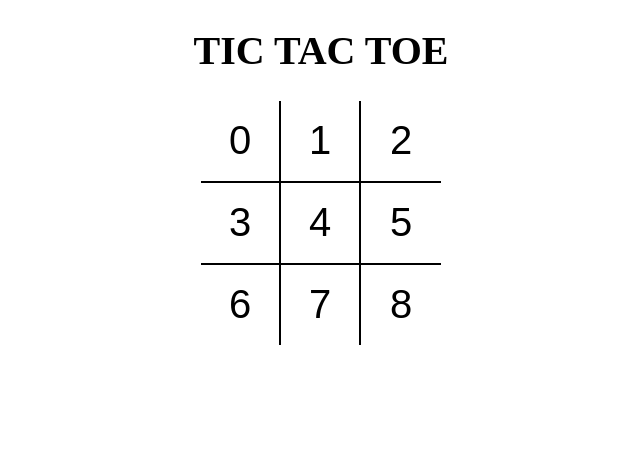
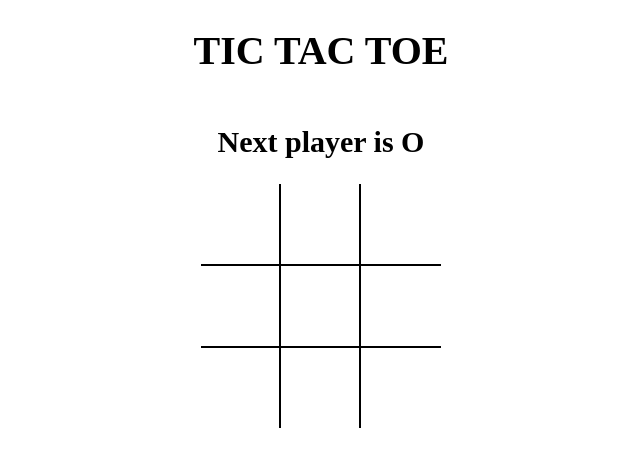
Before and after one commit to 0devika/tictactoe, a React (Vite) app: page / in a window 1280 px wide. Shown: the top 466 px of the page, without its empty margins (319-959 px from the left). Built offline with nearby package versions, Linux system fonts and the light colour scheme.

Commit message:
calculate winner and lift up state

```diff
--- a/src/App.jsx
+++ b/src/App.jsx
@@ -1,11 +1,41 @@
-import React from 'react';
+import React, { useState } from 'react';
 import Board from './components/Board';
-import  "./styles/root.scss";
+import { calculateWinner } from './helpers';
+
+import './styles/root.scss';
+
 const App = () => {
+  const [board, setBoard] = useState(Array(9).fill(null));
+  const [isXNext, setIsXNext] = useState(false);
+
+  const winner = calculateWinner(board);
+  const message = winner
+    ? `Winner is ${winner}`
+    : `Next player is ${isXNext ? 'X' : 'O'}`;
+
+  const handleSquareClick = position => {
+    if (board[position] || winner) {
+      return;
+    }
+
+    setBoard(prev => {
+      return prev.map((square, pos) => {
+        if (pos === position) {
+          return isXNext ? 'X' : 'O';
+        }
+
+        return square;
+      });
+    });
+
+    setIsXNext(prev => !prev);
+  };
+
   return (
     <div className="app">
       <h1>TIC TAC TOE</h1>
-      <Board />
+      <h2>{message}</h2>
+      <Board board={board} handleSquareClick={handleSquareClick} />
     </div>
   );
 };
--- a/src/components/Board.jsx
+++ b/src/components/Board.jsx
@@ -1,26 +1,35 @@
 import React from 'react';
 import Square from './Square';
 
-const board = () => {
+const Board = ({board,handleSquareClick}) => {
+  const renderSquare = position => {
+    return (
+      <Square
+        value={board[position]}
+        onClick={() => handleSquareClick(position)}
+      />
+    );
+  };
+
   return (
     <div className="board">
       <div className="board-row">
-        <Square value={0} />
-        <Square value={1} />
-        <Square value={2} />
+        {renderSquare(0)}
+        {renderSquare(1)}
+        {renderSquare(2)}
       </div>
       <div className="board-row">
-        <Square value={3} />
-        <Square value={4} />
-        <Square value={5} />
+        {renderSquare(3)}
+        {renderSquare(4)}
+        {renderSquare(5)}
       </div>
       <div className="board-row">
-        <Square value={6} />
-        <Square value={7} />
-        <Square value={8} />
+        {renderSquare(6)}
+        {renderSquare(7)}
+        {renderSquare(8)}
       </div>
     </div>
   );
 };
 
-export default board;
+export default Board;
--- a/src/components/Square.jsx
+++ b/src/components/Square.jsx
@@ -1,8 +1,8 @@
 import React from 'react';
 
-const Square = ({ value }) => {
+const Square = ({ value, onClick }) => {
   return (
-    <button type="button" className="square">
+    <button type="button" className="square" onClick={onClick}>
       {value}
     </button>
   );
--- /dev/null
+++ b/src/helpers.jsx
@@ -0,0 +1,19 @@
+export function calculateWinner(squares) {
+    const lines = [
+      [0, 1, 2],
+      [3, 4, 5],
+      [6, 7, 8],
+      [0, 3, 6],
+      [1, 4, 7],
+      [2, 5, 8],
+      [0, 4, 8],
+      [2, 4, 6],
+    ];
+    for (let i = 0; i < lines.length; i++) {
+      const [a, b, c] = lines[i];
+      if (squares[a] && squares[a] === squares[b] && squares[a] === squares[c]) {
+        return squares[a];
+      }
+    }
+    return null;
+  }
```
